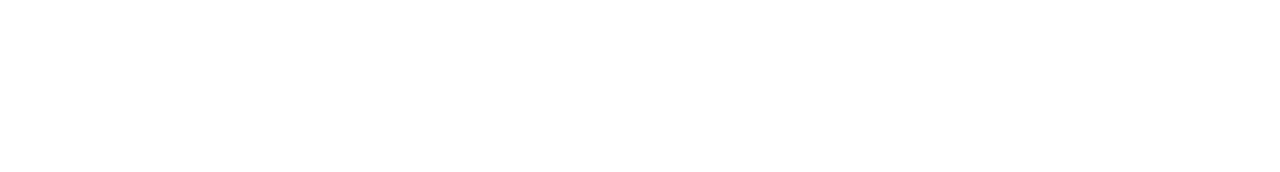
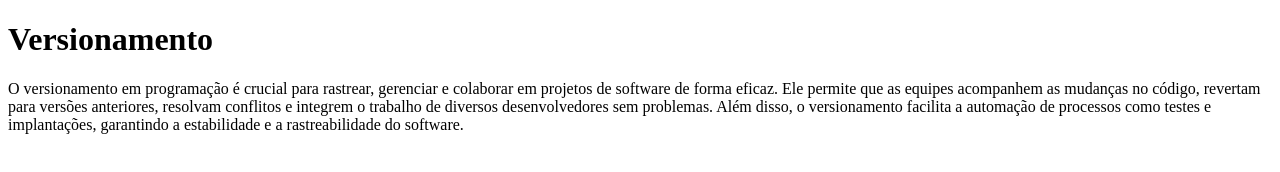
Before and after one commit to dumbdogss/versionamento, a plain HTML site: page index.html in a window 1280 px wide. Drawn offline with Linux system fonts and the light colour scheme.

Commit message:
Update index.html
Foi descrito a importancia do versionamento.

```diff
--- a/index.html
+++ b/index.html
@@ -3,9 +3,11 @@
 <head>
     <meta charset="UTF-8">
     <meta name="viewport" content="width=device-width, initial-scale=1.0">
-    <title>Document</title>
+    <title>Versionamento</title>
 </head>
 <body>
-
+    <h1>Versionamento</h1>
+    <p>O versionamento em programação é crucial para rastrear, gerenciar e colaborar em projetos de software de forma eficaz. Ele permite que as equipes acompanhem as mudanças no código, revertam para versões anteriores, resolvam conflitos e integrem o trabalho de diversos desenvolvedores sem problemas. Além disso, o versionamento facilita a automação de processos como testes e implantações, garantindo a estabilidade e a rastreabilidade do software.
+</p>
 </body>
 </html>
```
